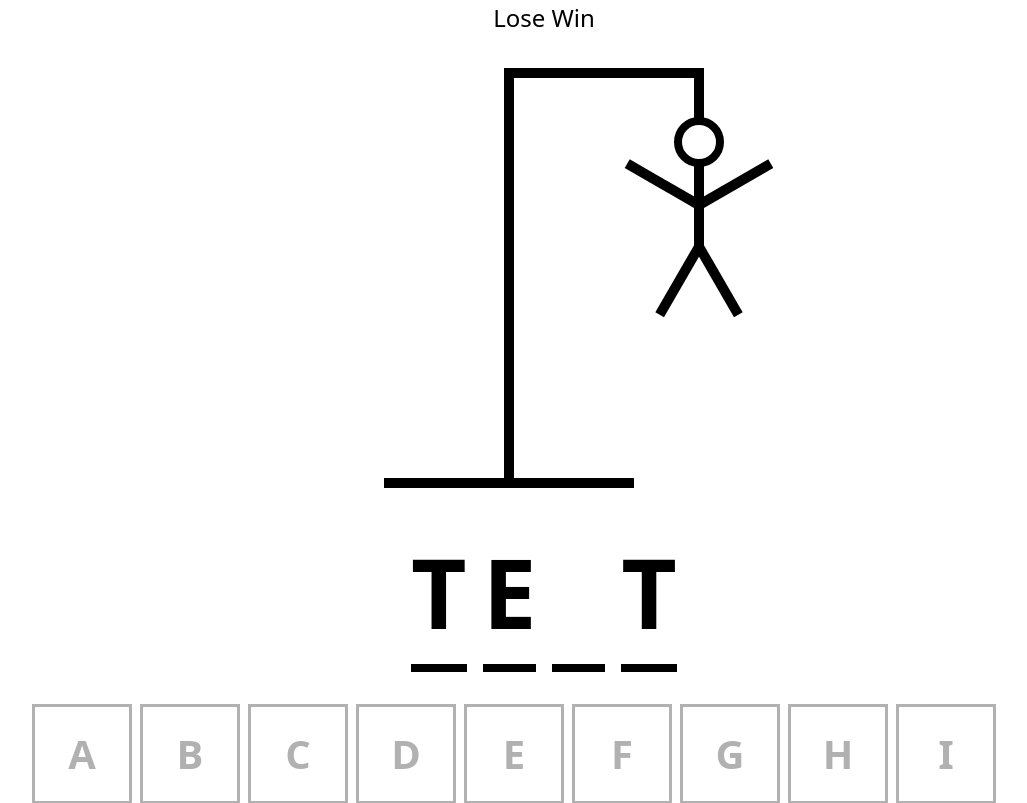
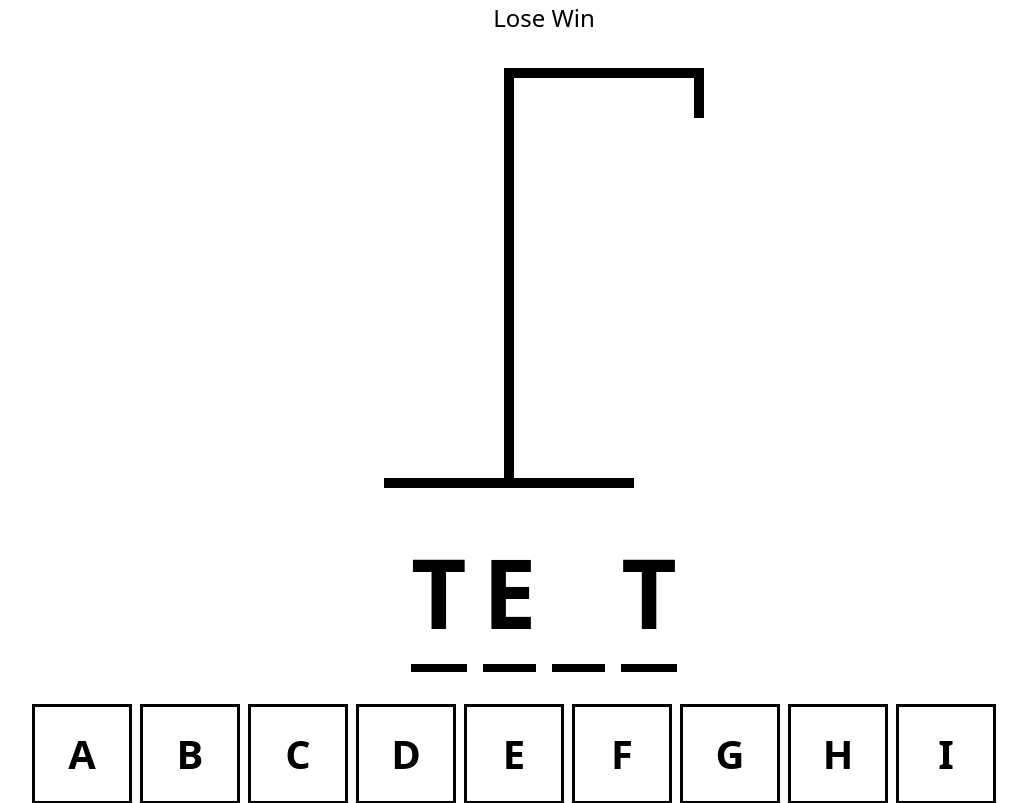
Before and after one commit to travistn/hangman-ts, a React (Vite) app: page / in a window 1280 px wide. Shown: the top 803 px of the page, without its empty margins (96-1123 px from the left). Built offline with nearby package versions, Linux system fonts and the light colour scheme.

Commit message:
Added logic that draws hangman body parts if a guessed letter is not in the word to guess

```diff
--- a/src/App.tsx
+++ b/src/App.tsx
@@ -13,10 +13,12 @@ const App = () => {
 
   const [guessedLetters, setGuessedLetters] = useState<string[]>([]);
 
+  const incorrectLetters = guessedLetters.filter((letter) => !wordToGuess.includes(letter));
+
   return (
     <div className='w-[80%] flex flex-col gap-8 items-center m-auto'>
       <div className='text-[24px]'>Lose Win</div>
-      <HangmanDrawing />
+      <HangmanDrawing numberOfGuesses={incorrectLetters.length} />
       <HangmanWord />
       <div className='self-stretch'>
         <HangmanKeyboard />
--- a/src/components/HangmanDrawing.tsx
+++ b/src/components/HangmanDrawing.tsx
@@ -15,15 +15,16 @@ const LEFT_LEG = (
   <div className='w-[80px] h-[10px] bg-black absolute top-[170px] right-0 rotate-[-60deg] origin-bottom-right' />
 );
 
-const HangmanDrawing = () => {
+const BODY_PARTS = [HEAD, BODY, RIGHT_ARM, LEFT_ARM, RIGHT_LEG, LEFT_LEG];
+
+type HangmanDrawingProps = {
+  numberOfGuesses: number;
+};
+
+const HangmanDrawing = ({ numberOfGuesses }: HangmanDrawingProps) => {
   return (
     <div className='relative'>
-      {HEAD}
-      {BODY}
-      {RIGHT_ARM}
-      {LEFT_ARM}
-      {RIGHT_LEG}
-      {LEFT_LEG}
+      {BODY_PARTS.slice(0, numberOfGuesses)}
       <div className='h-[50px] w-[10px] bg-black absolute top-0 right-0' />
       <div className='h-[10px] w-[200px] bg-black ml-[120px]' />
       <div className='h-[400px] w-[10px] bg-black ml-[120px]' />
--- a/src/components/HangmanKeyboard.tsx
+++ b/src/components/HangmanKeyboard.tsx
@@ -33,8 +33,7 @@ const HangmanKeyboard = () => {
       {keys.map((key) => (
         <button
           key={key}
-          disabled
-          className='w-[100px] border-[3px] border-black bg-none aspect-square text-[40px] capitalize p-2 font-bold cursor-pointer disabled:opacity-30 [&:not(:disabled)]:hocus:bg-[hsl(200,_100%,_75%)]'>
+          className='w-[100px] border-[3px] border-black bg-none aspect-square text-[40px] capitalize p-2 font-bold cursor-pointer [&:not(:disabled)]:hocus:bg-[hsl(200,_100%,_75%)]'>
           {key}
         </button>
       ))}
```
